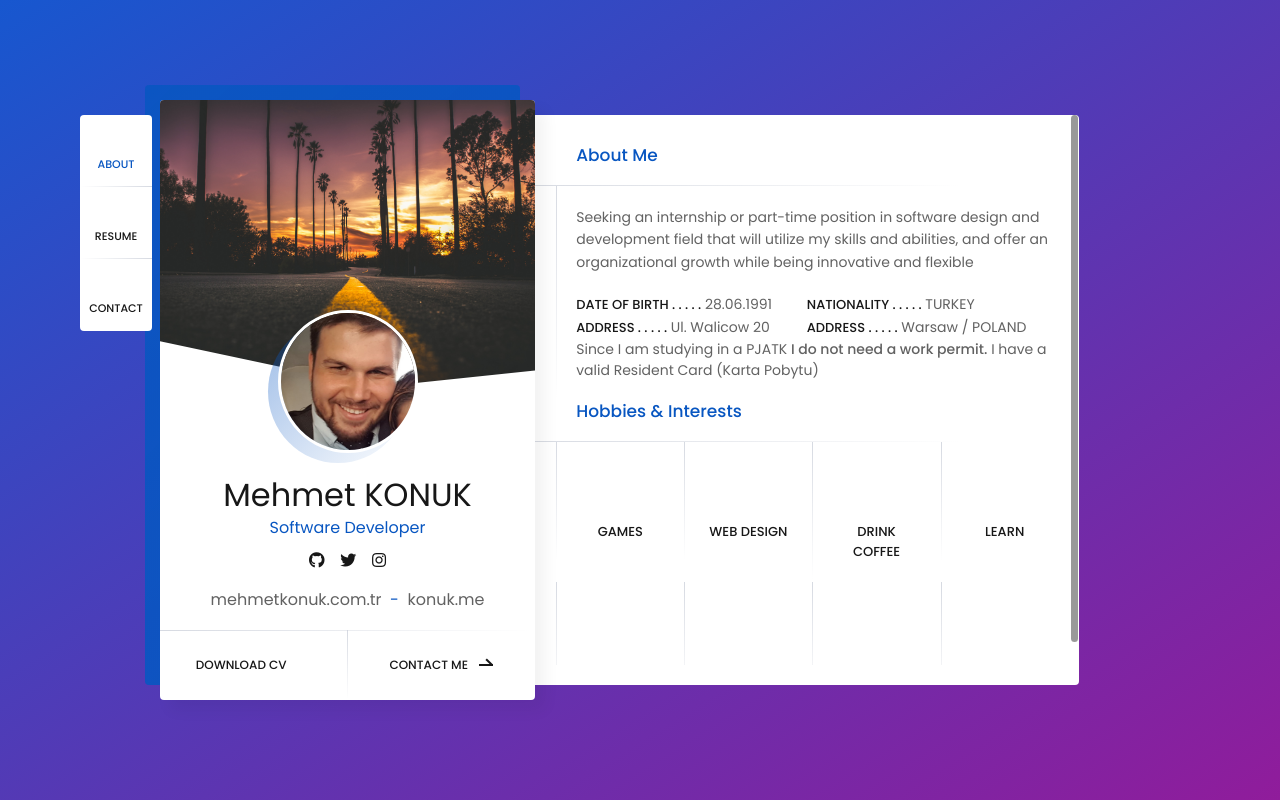
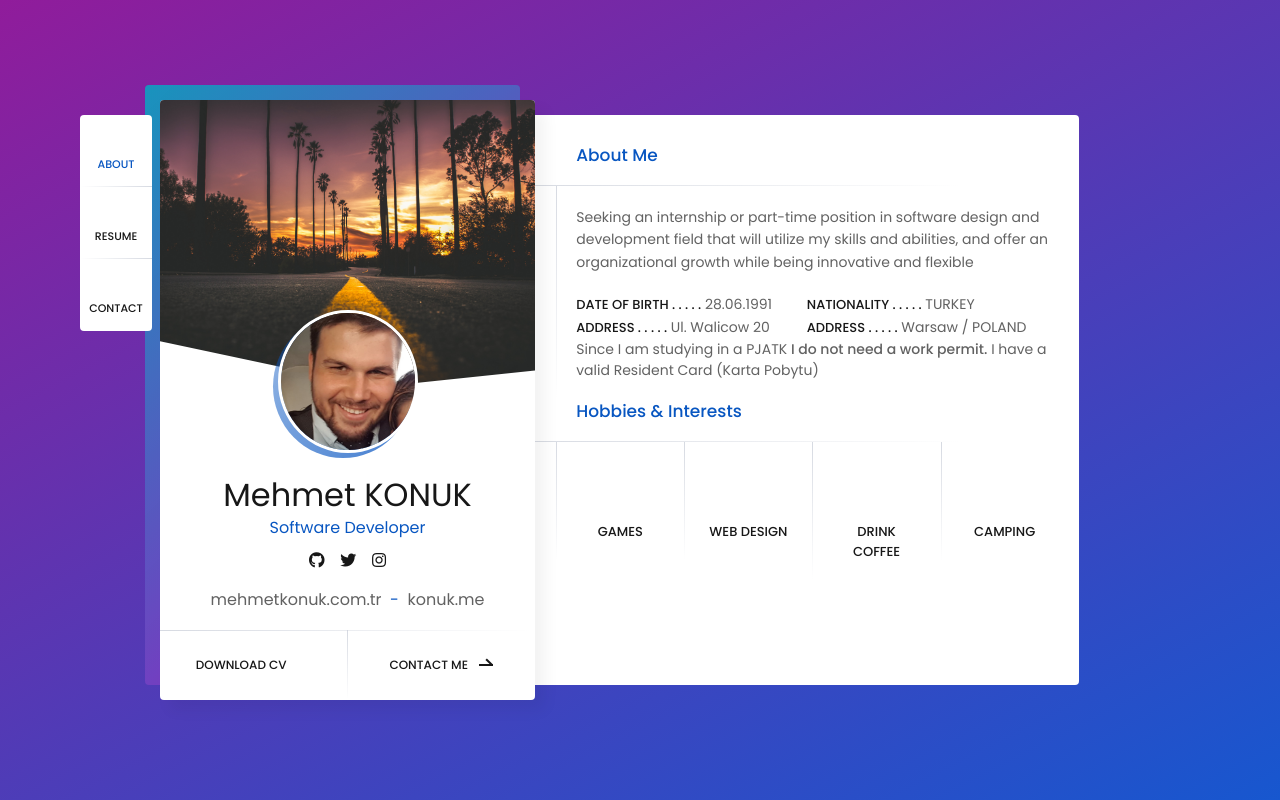
Before and after one commit to mhmtknk/Website, a PHP site: page / in a window 1280 px wide. Run offline with PHP 8.4, Linux system fonts and the light colour scheme; some libraries are stand-ins or nearby versions; some web fonts are replaced.

Commit message:
Some Change
Add experience and fix icon problem

```diff
--- a/css/blue.css
+++ b/css/blue.css
@@ -57,15 +57,15 @@ button:hover {
 }
 
 .card-started:after {
-	background: -moz-linear-gradient(-45deg, rgba(8, 86, 193, 0.87) 0%, rgba(8, 86, 193, 0.938) 100%);
-	background: -webkit-linear-gradient(-45deg, rgba(10, 57, 122, 0.87) 0%, rgba(8, 85, 193, 0.938) 100%);
-	background: linear-gradient(135deg, rgba(8, 86, 193, 0.87) 0%, rgba(8, 86, 193, 0.938) 100%);
+	background: -moz-linear-gradient(-45deg, rgba(8, 165, 193, 0.87) 0%, rgba(178, 8, 193, 0.938) 100%);
+	background: -webkit-linear-gradient(-45deg, rgba(8, 165, 193, 0.87) 0%, rgba(178, 8, 193, 0.938) 100%);
+	background: linear-gradient(135deg, rgba(8, 165, 193, 0.87) 0%, rgba(178, 8, 193, 0.938) 100%);
 }
 
 .card-started .profile .image:before {
 	background: -moz-linear-gradient(-45deg, rgba(8, 86, 193, 0.4) 0%, rgba(8, 86, 193, 0.01) 100%);
 	background: -webkit-linear-gradient(-45deg, rgba(8, 86, 193, 0.4) 0%, rgba(8, 86, 193, 0.01) 100%);
-	background: linear-gradient(135deg, rgba(8, 86, 193, 0.4) 0%, rgba(8, 86, 193, 0.01) 100%);
+	background: linear-gradient(135deg, rgba(8, 86, 193, 0.4) 0%, rgba(8, 85, 193, 0.76) 100%);
 }
 
 .card-started .profile .subtitle {
@@ -144,6 +144,6 @@ button:hover {
 
 .background.gradient {
 	background: #1757cf;
-	background: -webkit-linear-gradient(top left, #1757cf 0%, rgb(144, 28, 155) 100%);
-	background: linear-gradient(to bottom right, #1757cf 0%, rgb(144, 28, 155) 100%);
+	background: -webkit-linear-gradient(333deg, #1757cf 0%, rgb(144, 28, 155) 100%);
+	background: linear-gradient(333deg, #1757cf 0%, rgb(144, 28, 155) 100%);
 }
--- a/css/layout.css
+++ b/css/layout.css
@@ -328,8 +328,8 @@
 .card-started .profile .image:before {
 	content: '';
 	position: absolute;
-	top: 10px;
-	left: -10px;
+	top: 5px;
+	left: -5px;
 	width: 100%;
 	height: 100%;
 	background: -moz-linear-gradient(-45deg, rgba(46, 202, 127, 0.4) 0%, rgba(46, 202, 127, 0.01) 100%);
--- a/index.html
+++ b/index.html
@@ -145,8 +145,8 @@
 										<!-- <li><strong>Site . . . . .</strong> <a href="https://konuk.me">konuk.me</a></li>
 										<li><strong>Site . . . . .</strong> <a href="http://mehmetkonuk.com.tr">mehmetkonuk.com.tr</a></li> -->
 									</ul>
-										Since I am studying in a PJATK <strong> I do not need a work permit.</strong>
-										I have a valid Resident Card (Karta Pobytu)
+									Since I am studying in a PJATK <strong> I do not need a work permit.</strong>
+									I have a valid Resident Card (Karta Pobytu)
 								</div>
 							</div>
 							<div class="clear"></div>
@@ -182,38 +182,35 @@
 							<!-- fuct item -->
 							<div class="col col-d-3 col-t-3 col-m-6 border-line-v">
 								<div class="fuct-item">
-									<div class="icon"><span class="ion ion-speakerphone"></span></div>
-									<div class="name">Learn</div>
+									<div class="icon"><span class="ion ion-compose"></span></div>
+									<div class="name">Camping</div>
 								</div>
 							</div>
-							<!-- fuct item -->
+ 							<!--
 							<div class="col col-d-3 col-t-3 col-m-6 border-line-v">
 								<div class="fuct-item">
 									<div class="icon"><span class="ion ion-speakerphone"></span></div>
 									<div class="name">Learn</div>
 								</div>
 							</div>
-							<!-- fuct item -->
 							<div class="col col-d-3 col-t-3 col-m-6 border-line-v">
 								<div class="fuct-item">
 									<div class="icon"><span class="ion ion-speakerphone"></span></div>
 									<div class="name">Learn</div>
 								</div>
 							</div>
-							<!-- fuct item -->
 							<div class="col col-d-3 col-t-3 col-m-6 border-line-v">
 								<div class="fuct-item">
 									<div class="icon"><span class="ion ion-speakerphone"></span></div>
 									<div class="name">Learn</div>
 								</div>
 							</div>
-							<!-- fuct item -->
 							<div class="col col-d-3 col-t-3 col-m-6 border-line-v">
 								<div class="fuct-item">
 									<div class="icon"><span class="ion ion-compose"></span></div>
 									<div class="name">Camping</div>
 								</div>
-							</div>
+							</div> -->
 							<div class="clear"></div>
 						</div>
 					</div>
@@ -247,14 +244,16 @@
 										<div class="name">Security Specialist</div>
 										<div class="company">BitCronus Ltd.</div>
 										<p>
-											Web Designer, Web Developer, Logo, Design
+											managing network and security infrastructure,troubleshooting and fault analysis, network diagnostics,
+											providing technical expertise to internal / external parties and customers, implementing network changes,
+											keeping the Infrastructure secure and up-to-date ,monitoring services
 										</p>
 									</div>
 									<div class="resume-item border-line-h">
 										<div class="date">2015 - Present</div>
 										<div class="name">Freelancer</div>
 										<p>
-											Web Designer, Web Developer, Logo, Design.
+											Web Designer, Web Developer, Logo, Design, It Support.
 										</p>
 									</div>
 									<div class="resume-item">
@@ -262,7 +261,9 @@
 										<div class="name">Visual Communication</div>
 										<div class="company">Alsancak Yazılım - Kopyalama | TURKEY</div>
 										<p>
-											E-mail Marketing, Web Designer, Computer Technician.
+											E-mail Marketing, Web Designer, Computer Technician, Conceptualize visuals based on requirements,Prepare rough drafts
+											and present ideas, Develop illustrations, logos and other designs using software, Use the appropriate colors
+											and layouts for each graphic.
 										</p>
 									</div>
 								</div>
```
Also changed, not shown: img/favicon.png.
